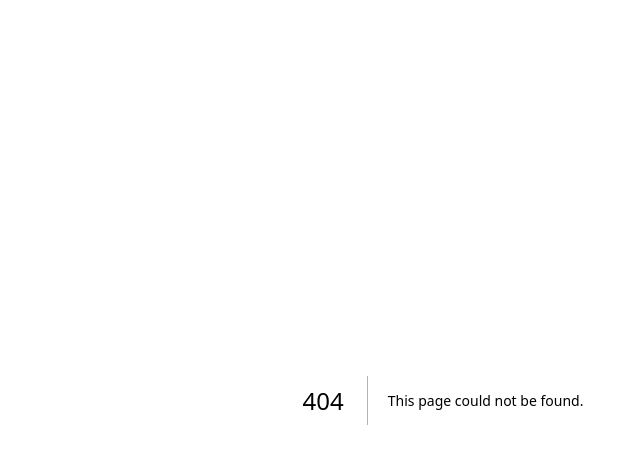
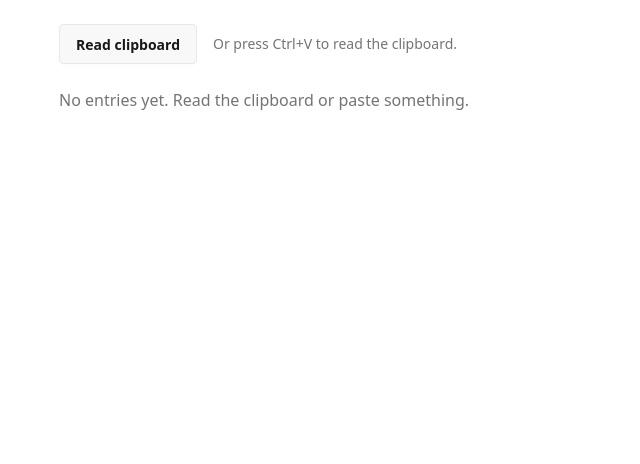
Before and after one commit to imfelixyeung/tools.feli.page, a Next.js app: page /tools/clipboard-inspector in a window 1280 px wide. Before the commit this address had no page. Shown: the top 464 px of the page, without its empty margins (197-837 px from the left). Built offline with nearby package versions, Linux system fonts and the light colour scheme.

Commit message:
feat: add clipboard inspector tool
Read and display clipboard contents via button click or paste event.
Supports multiple data types with labels and scrollable preview.

```diff
--- a/app/page.tsx
+++ b/app/page.tsx
@@ -5,6 +5,11 @@ const tools = [
         name: "Clean HTML",
         description: "Paste HTML and get back clean, formatted code.",
         href: "/tools/clean-html",
+    },
+    {
+        name: "Clipboard Inspector",
+        description: "Inspect everything currently on your clipboard.",
+        href: "/tools/clipboard-inspector",
     },
 ] as const;
 
--- /dev/null
+++ b/app/tools/clipboard-inspector/page.client.tsx
@@ -0,0 +1,134 @@
+"use client";
+
+import { useEffect, useState } from "react";
+
+type ClipboardEntry = {
+    label: string;
+    data: string;
+};
+
+const readDataTransfer = async (
+    dataTransfer: DataTransfer | null,
+): Promise<ClipboardEntry[]> => {
+    const next: ClipboardEntry[] = [];
+    if (dataTransfer) {
+        for (const item of dataTransfer.items) {
+            const type = item.type;
+            const file = item.getAsFile();
+            if (file) {
+                const data = await file.text();
+                next.push({
+                    label: `${type} (${file.size} bytes)`,
+                    data,
+                });
+            }
+        }
+    }
+    return next;
+};
+
+const readFromNavigator = async (): Promise<ClipboardEntry[]> => {
+    const items = await navigator.clipboard.read();
+    const next: ClipboardEntry[] = [];
+    for (const item of items) {
+        for (const type of item.types) {
+            const blob = await item.getType(type);
+            const data = await blob.text();
+            next.push({
+                label: `${type} (${blob.size} bytes)`,
+                data,
+            });
+        }
+    }
+    return next;
+};
+
+export const ClipboardInspectorTool = () => {
+    const [entries, setEntries] = useState<ClipboardEntry[]>([]);
+    const [error, setError] = useState<string | null>(null);
+    const [loading, setLoading] = useState(false);
+
+    const showEntries = (next: ClipboardEntry[]) => {
+        setEntries(next);
+        setError(null);
+    };
+
+    const readClipboard = async () => {
+        setLoading(true);
+        setError(null);
+        try {
+            showEntries(await readFromNavigator());
+        } catch (e) {
+            setError(
+                e instanceof Error
+                    ? e.message
+                    : "Could not read from the clipboard.",
+            );
+        } finally {
+            setLoading(false);
+        }
+    };
+
+    useEffect(() => {
+        const onPaste = async (event: ClipboardEvent) => {
+            const fromDataTransfer = await readDataTransfer(
+                event.clipboardData,
+            );
+            if (fromDataTransfer.length > 0) {
+                showEntries(fromDataTransfer);
+                return;
+            }
+            try {
+                showEntries(await readFromNavigator());
+            } catch (e) {
+                setError(
+                    e instanceof Error
+                        ? e.message
+                        : "Could not read from the clipboard.",
+                );
+            }
+        };
+        window.addEventListener("paste", onPaste);
+        return () => window.removeEventListener("paste", onPaste);
+    }, []);
+
+    return (
+        <div className="mx-auto flex w-full max-w-3xl flex-1 flex-col gap-6 py-6">
+            <div className="flex flex-wrap items-center gap-4">
+                <button
+                    className="btn"
+                    type="button"
+                    onClick={readClipboard}
+                    disabled={loading}
+                >
+                    {loading ? "Reading..." : "Read clipboard"}
+                </button>
+                <span className="text-base-content/60 text-sm">
+                    Or press Ctrl+V to read the clipboard.
+                </span>
+            </div>
+            {error && (
+                <div className="alert alert-error">
+                    <span>{error}</span>
+                </div>
+            )}
+            {entries.length === 0 && !error && (
+                <p className="text-base-content/60">
+                    No entries yet. Read the clipboard or paste something.
+                </p>
+            )}
+            <div className="flex flex-col gap-6">
+                {entries.map((entry, index) => (
+                    <div key={index} className="flex flex-col gap-2">
+                        <h2 className="font-mono text-sm font-semibold">
+                            {entry.label}
+                        </h2>
+                        <pre className="max-h-96 overflow-auto rounded-box bg-base-200 p-4 font-mono text-xs whitespace-pre-wrap break-words">
+                            {entry.data}
+                        </pre>
+                    </div>
+                ))}
+            </div>
+        </div>
+    );
+};
--- /dev/null
+++ b/app/tools/clipboard-inspector/page.tsx
@@ -0,0 +1,11 @@
+import { ClipboardInspectorTool } from "./page.client";
+
+const Page = () => {
+    return (
+        <div className="flex flex-1 flex-col">
+            <ClipboardInspectorTool />
+        </div>
+    );
+};
+
+export default Page;
```
